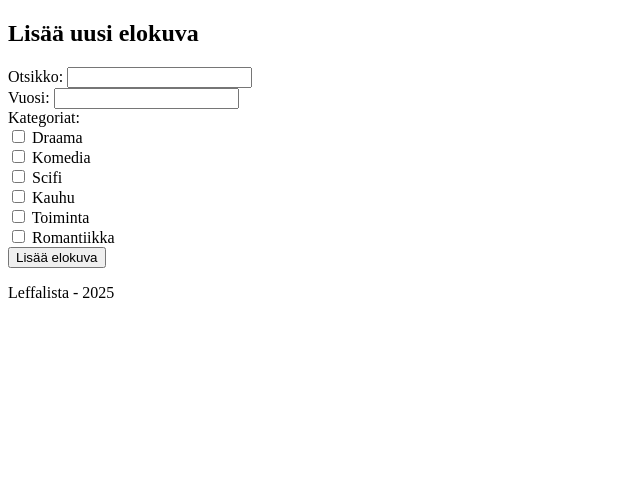
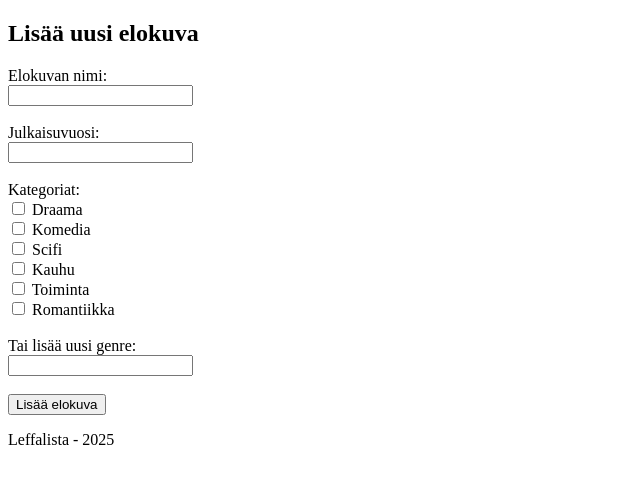
Before and after one commit to MisterT03/tikawe_leffalista, a Flask app: page /add in a window 1280 px wide. Shown: the part 88-572 px from the top of the page, without its empty margins (0-640 px from the left). Run offline with Flask 3, Linux system fonts and the light colour scheme; the visitor is signed in with stand-in values (Sample User, id 1); data comes from the database, SQL or seed files in the repository.

Commit message:
Update add_movie.html

```diff
--- a/templates/add_movie.html
+++ b/templates/add_movie.html
@@ -1,19 +1,26 @@
 {% extends "layout.html" %}
+
+{% block title %}Lisää elokuva{% endblock %}
 
 {% block content %}
     <h2>Lisää uusi elokuva</h2>
+
     <form method="POST">
-        <label for="title">Otsikko:</label>
-        <input type="text" name="title" required><br>
+        <label for="title">Elokuvan nimi:</label><br>
+        <input type="text" name="title" id="title" maxlength="150" required><br><br>
 
-        <label for="year">Vuosi:</label>
-        <input type="number" name="year" required><br>
+        <label for="year">Julkaisuvuosi:</label><br>
+        <input type="number" name="year" id="year" required><br><br>
 
-        <label for="categories">Kategoriat:</label><br>
+        <label>Kategoriat:</label><br>
         {% for category in categories %}
             <input type="checkbox" name="categories" value="{{ category.id }}">
             {{ category.name }}<br>
         {% endfor %}
+        <br>
+
+        <label for="new_category">Tai lisää uusi genre:</label><br>
+        <input type="text" name="new_category" id="new_category" maxlength="50"><br><br>
 
         <button type="submit">Lisää elokuva</button>
     </form>
```
